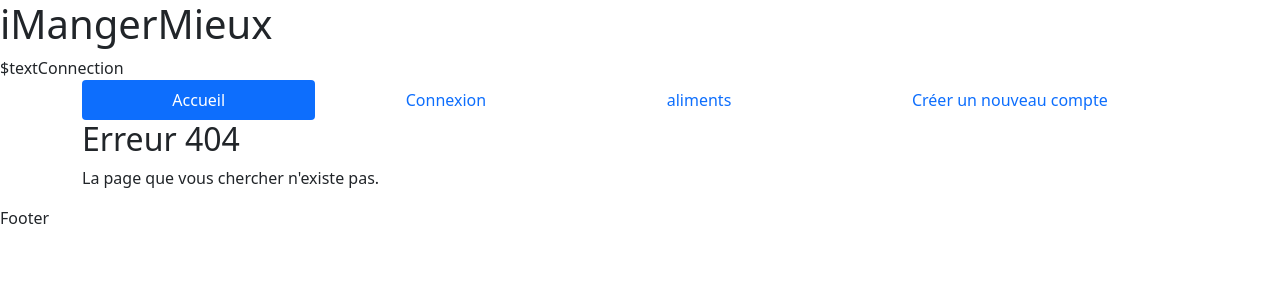
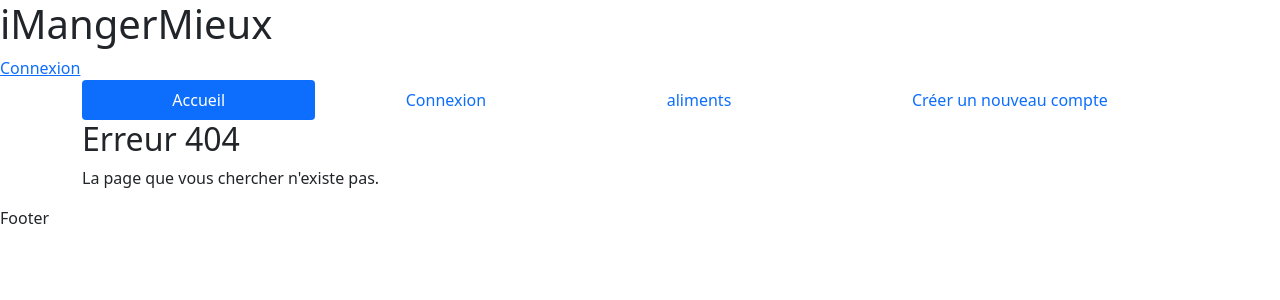
Before and after one commit to Alin236/iMangerMieux, a PHP site: page / in a window 1280 px wide. Shown: the top 300 px of the page. Run offline with PHP 8.4, Linux system fonts and the light colour scheme; some libraries are stand-ins or nearby versions.

Commit message:
Correction

```diff
--- a/frontend/template_header.php
+++ b/frontend/template_header.php
@@ -26,4 +26,4 @@
     <script src="https://cdn.datatables.net/1.11.5/js/jquery.dataTables.min.js"></script>
 </head>
 <body>
-    <header><h1>iMangerMieux</h1>$textConnection</header>
+    <header><h1>iMangerMieux</h1><?php echo $textConnection ?></header>
```
